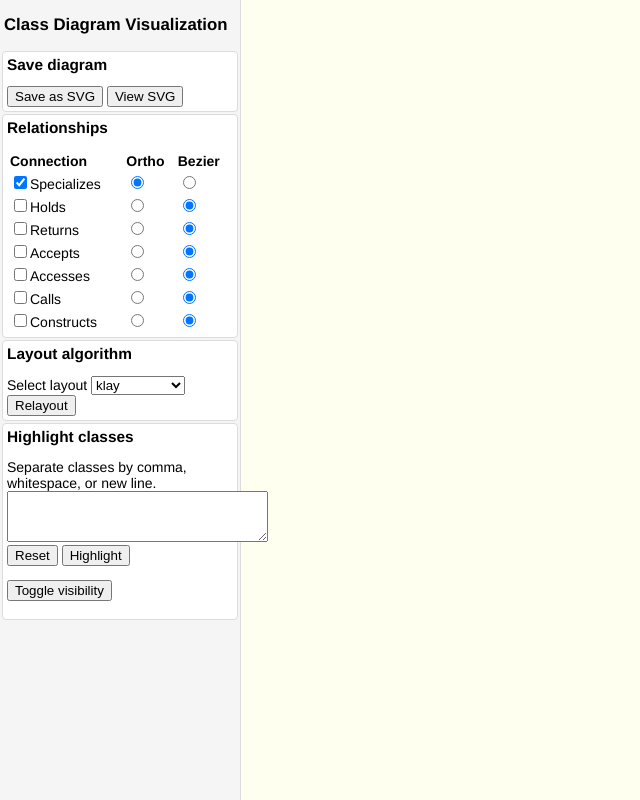
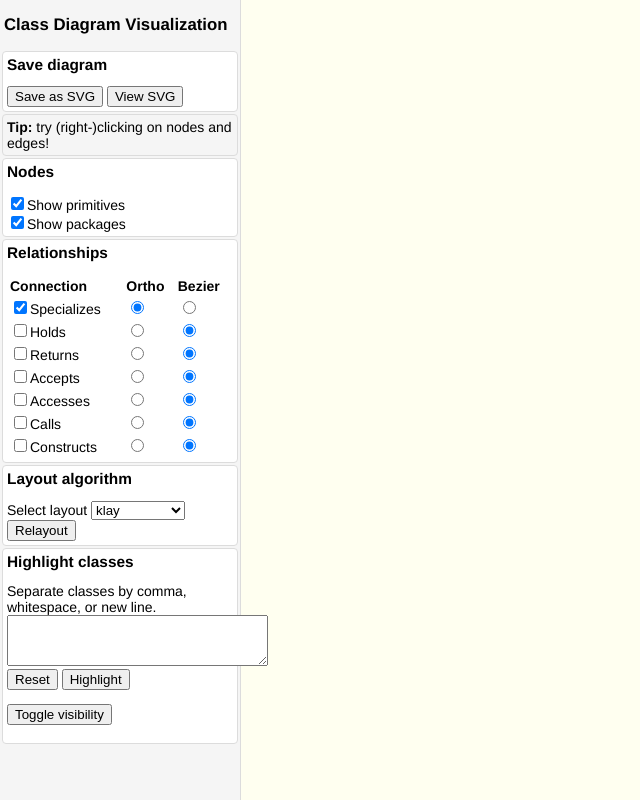
Before and after one commit to rsatrioadi/classviz, a plain HTML site: page index.html in a window 1280 px wide. Shown: the whole page, without its empty margins (0-640 px from the left). Drawn offline with nearby package versions, Linux system fonts and the light colour scheme; no server answers; a script that the page names is missing.

Commit message:
Add option to show/hide primitives and packages.

```diff
--- a/index.html
+++ b/index.html
@@ -52,6 +52,19 @@
       <button onclick="window.open(getSvgUrl(), '_blank')">View SVG</button>
     </div>
 
+    <div class="notice">
+      <strong>Tip:</strong> try (right-)clicking on nodes and edges!
+    </div>
+<div class="menu">
+  <h2>Nodes</h2>
+  <label for="showPrimitives">
+    <input type="checkbox" id="showPrimitives" name="showPrimitives" onchange="showPrimitives(this)" value="showPrimitives"
+      checked="true">Show primitives</input>
+  </label><br/><label for="showPackages">
+    <input type="checkbox" id="showPackages" name="showPackages" onchange="showPackages(this)"
+      value="showPackages" checked="true">Show packages</input>
+  </label>
+  </div>
     <div class="menu">
       <h2>Relationships</h2>
       <table style="width: 100%; text-align: left">
@@ -85,30 +98,37 @@
               <input type="checkbox" id="holds" name="showrels" onchange="setVisible(this)" value="holds">Holds</input>
             </label></td>
           <td><input type="radio" onchange="setLineBends(this)" id="holds-ort" name="holds" value="taxi"></td>
-          <td><input type="radio" onchange="setLineBends(this)" id="holds-bez" name="holds" value="bezier" checked="true"></td>
+          <td><input type="radio" onchange="setLineBends(this)" id="holds-bez" name="holds" value="bezier"
+              checked="true"></td>
         </tr>
         <tr>
           <td><label for="returns">
-              <input type="checkbox" id="returns" name="showrels" onchange="setVisible(this)" value="returns">Returns</input>
+              <input type="checkbox" id="returns" name="showrels" onchange="setVisible(this)"
+                value="returns">Returns</input>
             </label></td>
           <td><input type="radio" onchange="setLineBends(this)" id="returns-ort" name="returns" value="taxi"></td>
-          <td><input type="radio" onchange="setLineBends(this)" id="returns-bez" name="returns" value="bezier" checked="true">
+          <td><input type="radio" onchange="setLineBends(this)" id="returns-bez" name="returns" value="bezier"
+              checked="true">
           </td>
         </tr>
         <tr>
           <td><label for="accepts">
-              <input type="checkbox" id="accepts" name="showrels" onchange="setVisible(this)" value="accepts">Accepts</input>
+              <input type="checkbox" id="accepts" name="showrels" onchange="setVisible(this)"
+                value="accepts">Accepts</input>
             </label></td>
           <td><input type="radio" onchange="setLineBends(this)" id="accepts-ort" name="accepts" value="taxi"></td>
-          <td><input type="radio" onchange="setLineBends(this)" id="accepts-bez" name="accepts" value="bezier" checked="true">
+          <td><input type="radio" onchange="setLineBends(this)" id="accepts-bez" name="accepts" value="bezier"
+              checked="true">
           </td>
         </tr>
         <tr>
           <td><label for="accesses">
-              <input type="checkbox" id="accesses" name="showrels" onchange="setVisible(this)" value="accesses">Accesses</input>
+              <input type="checkbox" id="accesses" name="showrels" onchange="setVisible(this)"
+                value="accesses">Accesses</input>
             </label></td>
           <td><input type="radio" onchange="setLineBends(this)" id="accesses-ort" name="accesses" value="taxi"></td>
-          <td><input type="radio" onchange="setLineBends(this)" id="accesses-bez" name="accesses" value="bezier" checked="true">
+          <td><input type="radio" onchange="setLineBends(this)" id="accesses-bez" name="accesses" value="bezier"
+              checked="true">
           </td>
         </tr>
         <tr>
--- a/script.js
+++ b/script.js
@@ -213,6 +213,16 @@ const getSvgUrl = function () {
   return URL.createObjectURL(blob);
 };
 
+const showPrimitives = function (ele) {
+  cy.nodes().filter((n) => n.data("labels").includes("Primitive"))
+    .style({display: ele.checked?"element":"none"});
+};
+
+const showPackages = function (ele) {
+  cy.nodes().filter((n) => n.data("labels").includes("Container") && n.data("labels").length == 1)
+    .toggleClass("pkghidden", !ele.checked);
+};
+
 const setVisible = function (ele) {
   cy.edges('[interaction = "' + ele.value + '"]')
     .toggleClass("hidden", !ele.checked);
--- a/style.css
+++ b/style.css
@@ -42,7 +42,13 @@ h2 {
   padding: 4px;
   border: 1px solid gainsboro;
 }
-
+.notice {
+  background-color: whitesmoke;
+  border-radius: 4px;
+  margin: 0 2px 2px 2px;
+  padding: 4px;
+  border: 1px solid gainsboro;
+}
 h1.titlebar {
   margin: 0px;
 }
```
Also changed, not shown: 1 other file.
